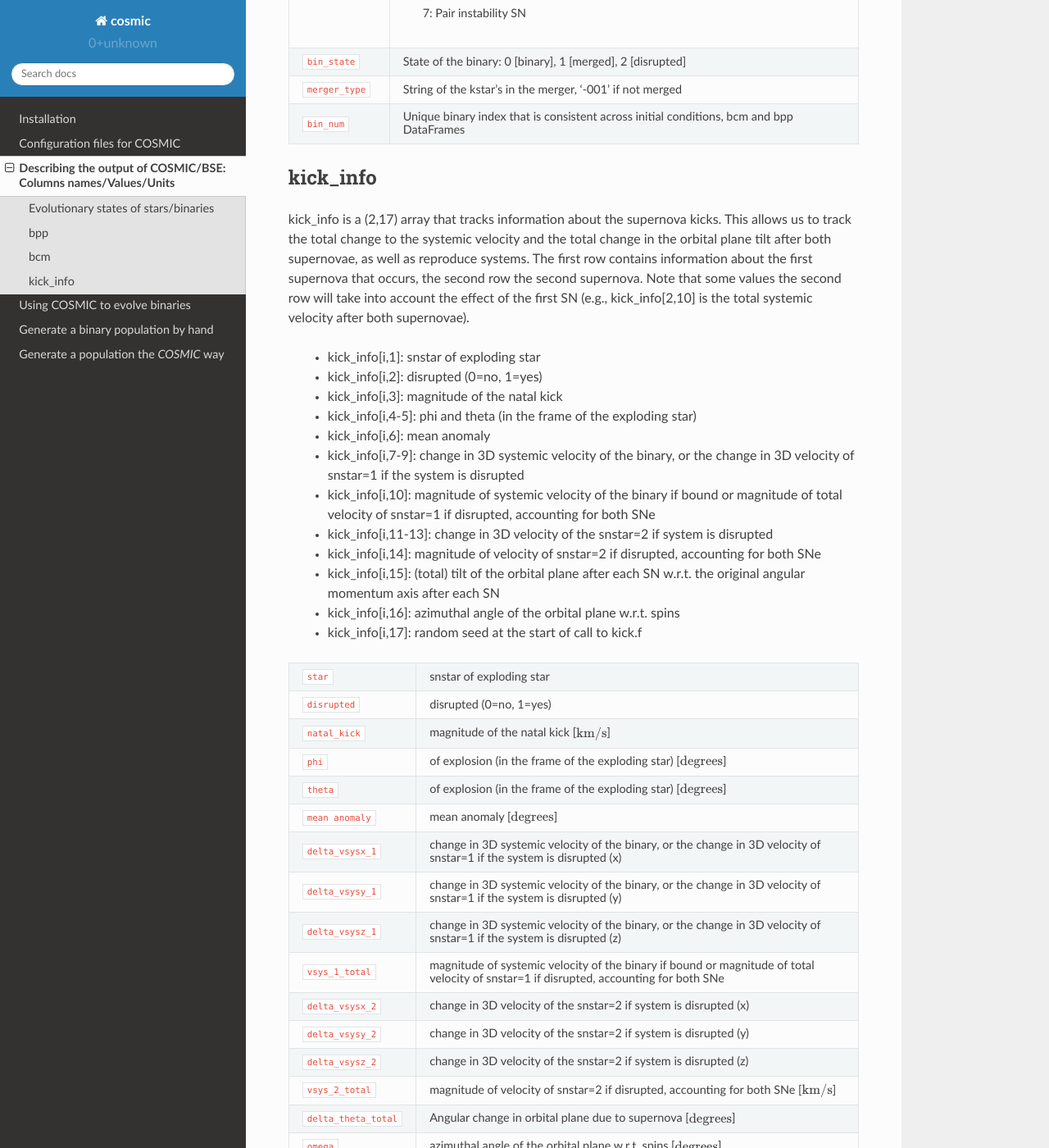
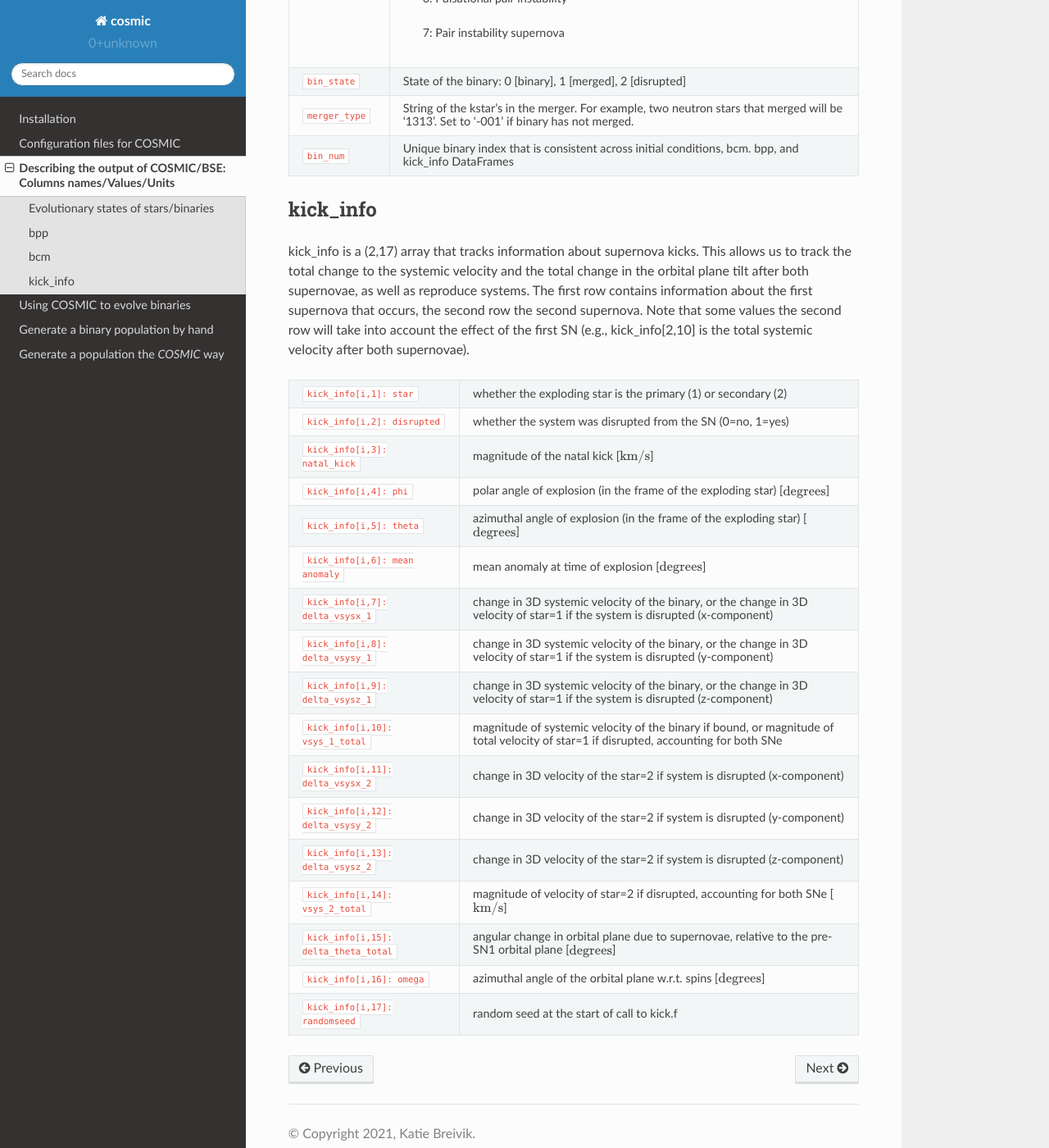
Before and after one commit to COSMIC-PopSynth/COSMIC, a Sphinx documentation site: the page built from docs/output_info/index.rst, in a window 1280 px wide and 1400 px high, scrolled down 3882 px. Shown: the whole window at 82% size. Built offline with Sphinx 7.4.7 and the Read the Docs theme 2.0.0, drawn with Linux system fonts in a browser that asks for light colours; formulas are drawn with MathJax 3; some of the changed text lies outside the part shown.

Commit message:
edits to the output info page

```diff
--- a/docs/output_info/index.rst
+++ b/docs/output_info/index.rst
@@ -69,7 +69,7 @@ bpp
 
 This `pandas.DataFrame` tracks a selection of binary parameters at key evolutionary changes.
 Entries are added with changes in the :ref:`evolve-type-table`.
-All values with a `_1` label refer to the primary; the bpp DataFrame also includes the same column for the secondary with `_1` replaced by `_2`
+All values with a `_1` label refer to the primary (i.e., the initially more massive component); the bpp DataFrame also includes the same column for the secondary with `_1` replaced by `_2`
 
 ================  =====================================================
 ``tphys``         Evolution time [:math:`{\rm{Myr}}`]
@@ -92,11 +92,11 @@ All values with a `_1` label refer to the primary; the bpp DataFrame also includ
 ``renv_1``        Radius of the envelope of the primary [:math:`{\mathrm{R}_\odot}`]
 ``omega_spin_1``  Angular velocity of the primary [:math:`{\rm{yr}}^{-1}`]
 ``B_1``           Neutron star magnetic field [:math:`{\rm{G}}`]
-``bacc_1``        (only for pulsars) :math:`\delta{\mathrm{M}_\odot}` during accretion see Equation 7 in COSMIC paper
+``bacc_1``        (only for pulsars) :math:`\delta{\mathrm{M}_\odot}` during accretion, see Equation 7 in COSMIC paper
 ``tacc_1``        Accretion duration (used for magnetic field decay) [:math:`{\rm{Myr}}`]
-``epoch_1``
-``bhspin_1``      Black hole spin magnitude [unitless]
-``bin_num``       Unique binary index that is consistent across initial conditions, bcm and bpp DataFrames
+``epoch_1``       Time spent in current evolutionary epoch [:math:`{\rm{Myr}}`]
+``bhspin_1``      Black hole spin magnitude [dimensionless]
+``bin_num``       Unique binary index that is consistent across initial conditions, bcm, bpp, and kick_info DataFrames
 ================  =====================================================
 
 
@@ -129,27 +129,27 @@ All values with a `_1` label refer to the primary; the bcm DataFrame also includ
 ``B_1``            Neutron star magnetic field [:math:`{\rm{G}}`]
 ``SN_1``           Supernova type:
 
-                    1: Fe Core-collapse SN
+                    1: Iron core-collapse supernova
 
-                    2: Electron capture SN
+                    2: Electron capture supernova
 
-                    3: Ultra-stripped supernovae (these happen whenever a He-star undergoes a CE with a compact companion)
+                    3: Ultra-stripped supernova (these happen whenever a He-star undergoes a common envelope with a compact companion)
 
-                    4: Accretion induced collapse SN
+                    4: Accretion induced collapse supernova
 
                     5: Merger induced collapse
 
-                    6: Pulsational-pair instability
+                    6: Pulsational pair instability
 
-                    7: Pair instability SN
+                    7: Pair instability supernova
 ``bin_state``      State of the binary: 0 [binary], 1 [merged], 2 [disrupted]
-``merger_type``    String of the kstar's in the merger, '-001' if not merged
-``bin_num``        Unique binary index that is consistent across initial conditions, bcm and bpp DataFrames
+``merger_type``    String of the kstar's in the merger. For example, two neutron stars that merged will be '1313'. Set to '-001' if binary has not merged.
+``bin_num``        Unique binary index that is consistent across initial conditions, bcm. bpp, and kick_info DataFrames
 =================  =====================================================
 
 kick_info
 ---------
-kick_info is a (2,17) array that tracks information about the supernova
+kick_info is a (2,17) array that tracks information about supernova
 kicks. This allows us to track the total change to the systemic
 velocity and the total change in the orbital plane tilt after both
 supernovae, as well as reproduce systems.
@@ -159,36 +159,23 @@ Note that some values the second row will take into account the
 effect of the first SN (e.g., kick_info[2,10] is the total systemic
 velocity after both supernovae).
 
-  * kick_info[i,1]: snstar of exploding star
-  * kick_info[i,2]: disrupted (0=no, 1=yes)
-  * kick_info[i,3]: magnitude of the natal kick
-  * kick_info[i,4-5]: phi and theta (in the frame of the exploding star)
-  * kick_info[i,6]: mean anomaly
-  * kick_info[i,7-9]: change in 3D systemic velocity of the binary, or the change in 3D velocity of snstar=1 if the system is disrupted
-  * kick_info[i,10]: magnitude of systemic velocity of the binary if bound or magnitude of total velocity of snstar=1 if disrupted, accounting for both SNe
-  * kick_info[i,11-13]: change in 3D velocity of the snstar=2 if system is disrupted
-  * kick_info[i,14]: magnitude of velocity of snstar=2 if disrupted,  accounting for both SNe
-  * kick_info[i,15]: (total) tilt of the orbital plane after each SN w.r.t. the original angular momentum axis after each SN
-  * kick_info[i,16]: azimuthal angle of the orbital plane w.r.t. spins
-  * kick_info[i,17]: random seed at the start of call to kick.f
+==========================================  ========================================================================================================================================
+``kick_info[i,1]: star``                    whether the exploding star is the primary (1) or secondary (2)
+``kick_info[i,2]: disrupted``               whether the system was disrupted from the SN (0=no, 1=yes)
+``kick_info[i,3]: natal_kick``              magnitude of the natal kick [:math:`{\rm{km/s}}`]
+``kick_info[i,4]: phi``                     polar angle of explosion (in the frame of the exploding star) [:math:`{\rm{degrees}}`]
+``kick_info[i,5]: theta``                   azimuthal angle of explosion (in the frame of the exploding star) [:math:`{\rm{degrees}}`]
+``kick_info[i,6]: mean anomaly``            mean anomaly at time of explosion [:math:`{\rm{degrees}}`]
+``kick_info[i,7]: delta_vsysx_1``           change in 3D systemic velocity of the binary, or the change in 3D velocity of star=1 if the system is disrupted (x-component)
+``kick_info[i,8]: delta_vsysy_1``           change in 3D systemic velocity of the binary, or the change in 3D velocity of star=1 if the system is disrupted (y-component)
+``kick_info[i,9]: delta_vsysz_1``           change in 3D systemic velocity of the binary, or the change in 3D velocity of star=1 if the system is disrupted (z-component)
+``kick_info[i,10]: vsys_1_total``           magnitude of systemic velocity of the binary if bound, or magnitude of total velocity of star=1 if disrupted, accounting for both SNe
+``kick_info[i,11]: delta_vsysx_2``          change in 3D velocity of the star=2 if system is disrupted (x-component)
+``kick_info[i,12]: delta_vsysy_2``          change in 3D velocity of the star=2 if system is disrupted (y-component)
+``kick_info[i,13]: delta_vsysz_2``          change in 3D velocity of the star=2 if system is disrupted (z-component)
+``kick_info[i,14]: vsys_2_total``           magnitude of velocity of star=2 if disrupted, accounting for both SNe [:math:`{\rm{km/s}}`]
+``kick_info[i,15]: delta_theta_total``      angular change in orbital plane due to supernovae, relative to the pre-SN1 orbital plane [:math:`{\rm{degrees}}`]
+``kick_info[i,16]: omega``                  azimuthal angle of the orbital plane w.r.t. spins [:math:`{\rm{degrees}}`]
+``kick_info[i,17]: randomseed``             random seed at the start of call to kick.f
 
-=====================  =====================================================
-``star``               snstar of exploding star
-``disrupted``          disrupted (0=no, 1=yes)
-``natal_kick``         magnitude of the natal kick [:math:`{\rm{km/s}}`]
-``phi``                of explosion (in the frame of the exploding star) [:math:`{\rm{degrees}}`]
-``theta``              of explosion (in the frame of the exploding star) [:math:`{\rm{degrees}}`]
-``mean anomaly``       mean anomaly [:math:`{\rm{degrees}}`]
-``delta_vsysx_1``      change in 3D systemic velocity of the binary, or the change in 3D velocity of snstar=1 if the system is disrupted (x)
-``delta_vsysy_1``      change in 3D systemic velocity of the binary, or the change in 3D velocity of snstar=1 if the system is disrupted (y)
-``delta_vsysz_1``      change in 3D systemic velocity of the binary, or the change in 3D velocity of snstar=1 if the system is disrupted (z)
-``vsys_1_total``       magnitude of systemic velocity of the binary if bound or magnitude of total velocity of snstar=1 if disrupted, accounting for both SNe
-``delta_vsysx_2``      change in 3D velocity of the snstar=2 if system is disrupted (x)
-``delta_vsysy_2``      change in 3D velocity of the snstar=2 if system is disrupted (y)
-``delta_vsysz_2``      change in 3D velocity of the snstar=2 if system is disrupted (z)
-``vsys_2_total``       magnitude of velocity of snstar=2 if disrupted,  accounting for both SNe [:math:`{\rm{km/s}}`]
-``delta_theta_total``  Angular change in orbital plane due to supernova [:math:`{\rm{degrees}}`]
-``omega``              azimuthal angle of the orbital plane w.r.t. spins [:math:`{\rm{degrees}}`]
-``randomseed``         random seed at the start of call to kick.f
-
-=====================  =====================================================
+==========================================  ========================================================================================================================================
```
